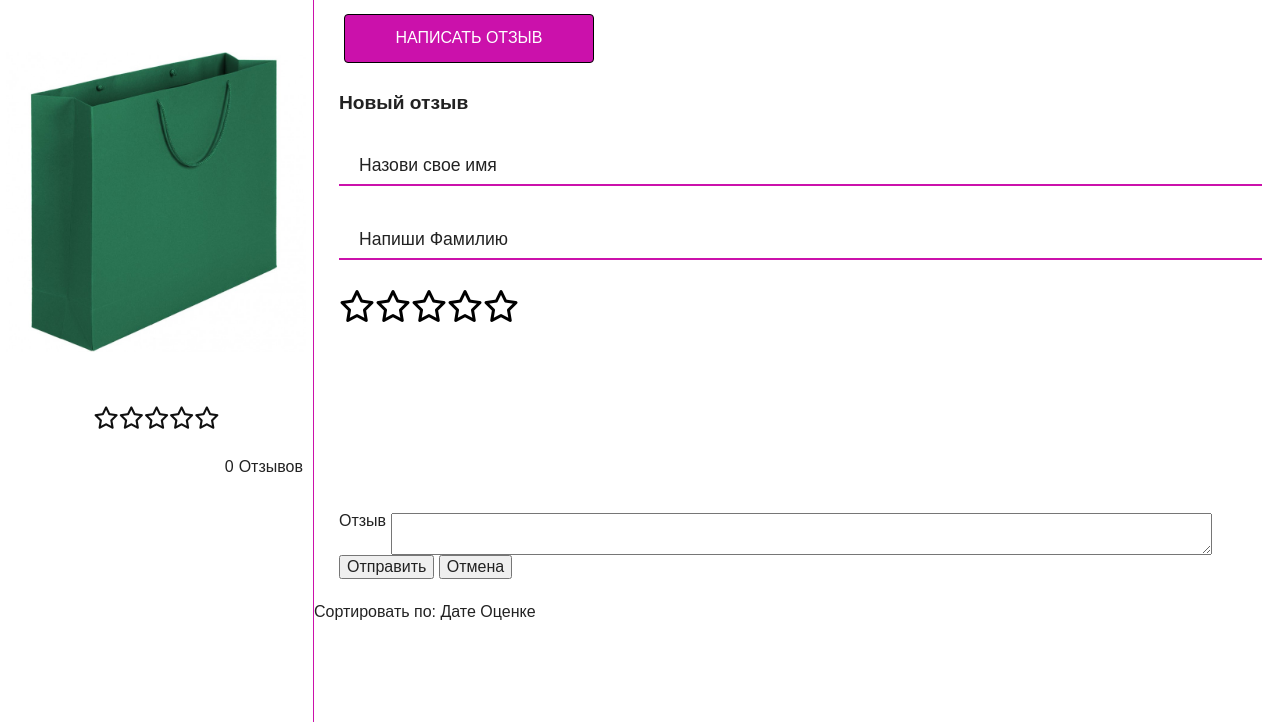
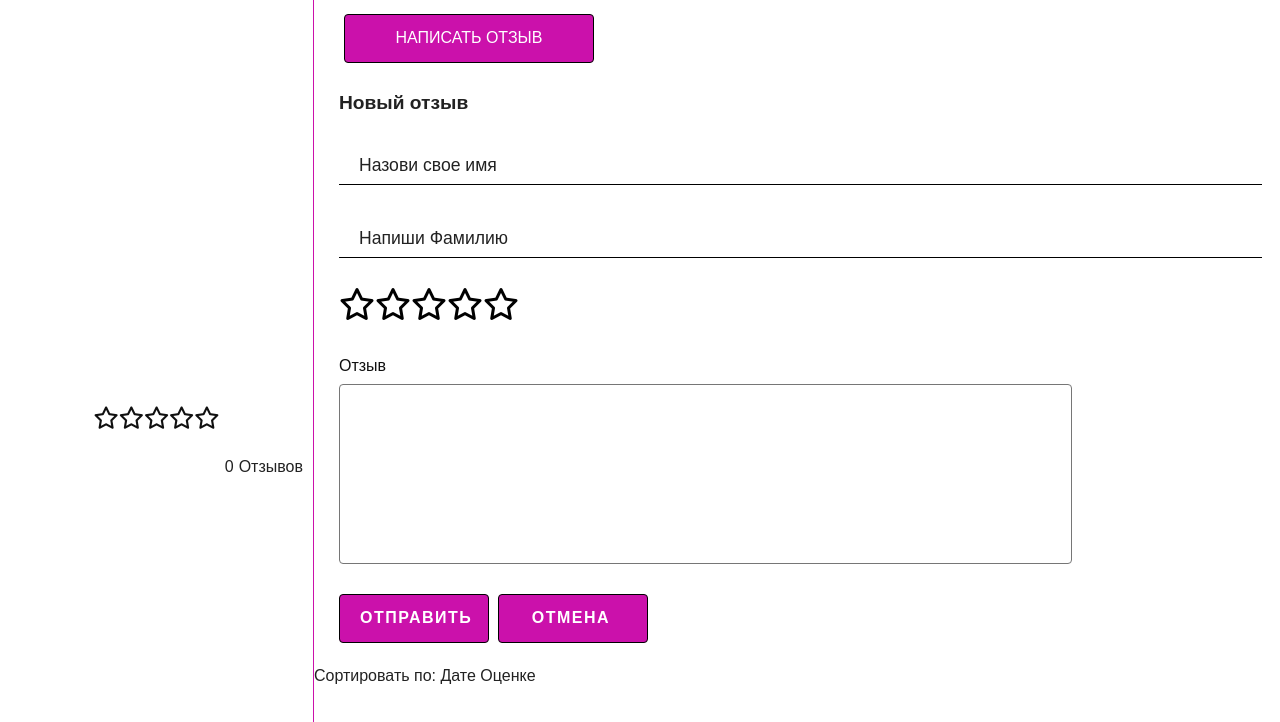
Before and after one commit to Olga-1-9-8-8/ApplicationOnlyOnJs, a website: page app/index.html in a window 1280 px wide. Shown: the part 66-788 px from the top of the page. Drawn offline with Linux system fonts and the light colour scheme.

Commit message:
style buttons

```diff
--- a/app/css/main.css
+++ b/app/css/main.css
@@ -375,7 +375,7 @@ img{
 }
 
 .product-card__image{
-  background-image: url("../img/picture-product.jpg");
+  /* background-image: url("../img/picture-product.jpg"); */
   background-size: 100%;
   height: 100%;
   background-position: center;
@@ -499,10 +499,14 @@ img{
 .reviews__input{
   display: block;
   border: none;
-  border-bottom: 2px solid #cb11ab;
+  border-bottom: 1px solid #000;
   width: 100%;
   height: 40px;
   padding-left: 5px;
+}
+
+.reviews__input:focus{
+  border-bottom: 2px solid #cb11ab;
 }
 
 .reviews__form-float-label label{
@@ -521,7 +525,10 @@ img{
   color: purple;
   font-size: 0.9rem;
 }
-
+.reviews__rating-widget{
+  height: 60px;
+  margin-bottom: 10px;
+}
 .reviews__rating-area{
   display: flex;
   position: absolute;
@@ -566,3 +573,40 @@ img{
 .reviews__rating-area input:checked ~ label::after{
   opacity: 1;
 }
+
+
+.reviews__textarea{
+  margin-bottom: 30px;
+}
+
+.reviews__textarea label{
+  display: block;
+  color: #101010;
+  margin-bottom: 10px;
+}
+
+
+.reviews__textarea textarea{
+  font-family: Arial, Helvetica, sans-serif;
+  font-size: 1.1rem;
+  font-weight: 400;
+  display: block;
+  padding: 13px 20px 15px;
+  resize: none;
+  width: 80%;
+  height: 180px;
+  border-radius: 4px;
+  box-sizing: border-box;
+}
+.reviews__textarea textarea:focus{
+  border:2px solid #cb11ab;
+
+}
+
+.reviews__button-submit{
+  margin-right: 5px;
+  font-weight: bold;
+  width: 150px;
+  letter-spacing: 1.5px;
+  padding-left: 20px;
+}
--- a/app/index.html
+++ b/app/index.html
@@ -51,7 +51,7 @@
                           <input class= "reviews__input" name ="input" type="text" required>
                           <label name = "label">Напиши Фамилию</label>
                         </div>
-
+                        <div class="reviews__rating-widget">
                             <div class="reviews__rating-area">
                                 <input type="radio" id="star-5" name="rating" value="5">
                                 <label for="star-5"></label>
@@ -64,20 +64,18 @@
                                 <input type="radio" id="star-1" name="rating" value="1">
                                 <label for="star-1"></label>
                             </div>
-
-                        <div class="reviews__rating-canvas">
-                            <canvas class ="canvas" id ="canvas" width="500" height="220"></canvas>
                         </div>
-
 
 
                         <div class="reviews__textarea">
                           <label>Отзыв</label>
                           <textarea cols="80"></textarea>
                         </div>
+                        <div class="reviews__form-buttons">
+                            <button type="submit" class=" reviews__button reviews__button-submit">Отправить</button>
+                            <button type="reset" class=" reviews__button reviews__button-submit">Отмена</button>
+                        </div>
 
-                        <button type="submit" class="reviews__button-submit">Отправить</button>
-                        <button type="reset" class="reviews__button-submit">Отмена</button>
                       </form>
                 </div>
 
```
Also changed, not shown: app/js/common.js (+0 -27 lines), app/css/app.min.css. Lines whose indentation alone changed are shown as unchanged.
